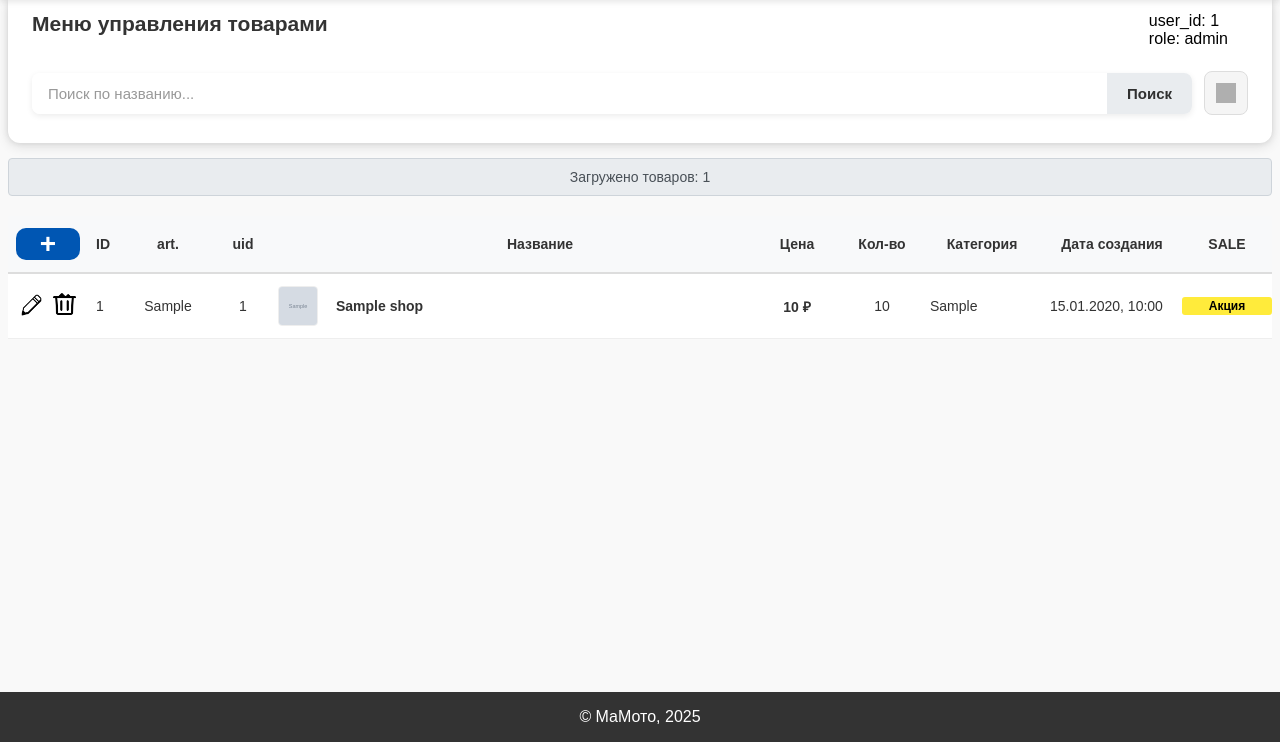
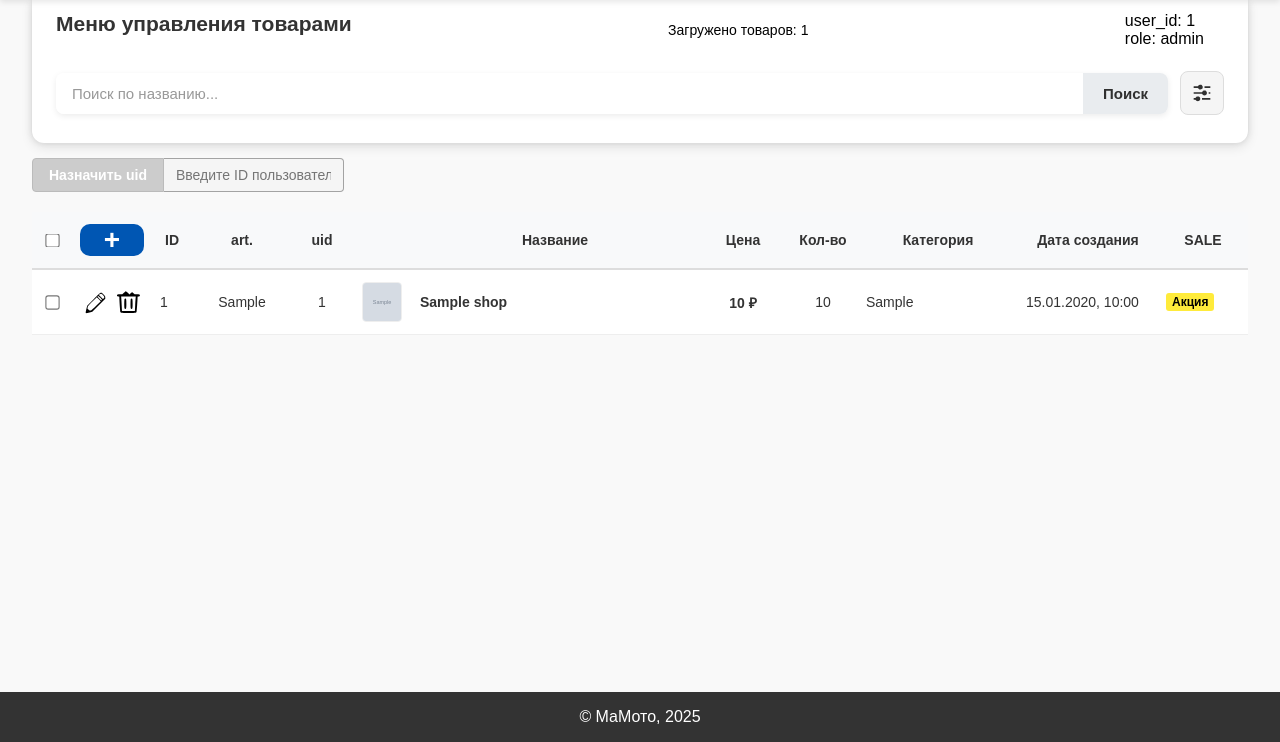
Before and after one commit to maxche88/Flask_SiteShop, a Flask app: template templates/product/edit_product_panel.html in a window 1280 px wide. Shown: the part 58-800 px from the top of the page. Run offline with Flask 3, Linux system fonts and the light colour scheme; the template is opened without the code that fills it: most values are stand-ins (such as "Sample title", 1, 10 or a date in 2020); grey boxes marked "Sample" are stand-in pictures; grey boxes are pictures that could not be loaded.

Commit message:
Добавлена массовая привязка товаров к пользователю, Добавлен столбец с чекбоксами в таблицу товаров для множественного выбора, Обновлён JavaScript: управление состоянием кнопки, валидация, отправка запроса

```diff
--- a/routes/product/routes_api.py
+++ b/routes/product/routes_api.py
@@ -220,6 +220,69 @@ def get_all_products():
 
     product_logger.info(f"Запрос списка товаров: page={page}, per_page={per_page}, filters={dict(args)}")
     return jsonify(result)
+
+
+@api_bp.route('/products/assign-uid', methods=['POST'])
+@jwt_required()
+def assign_user_to_products():
+    """
+    Назначить user_id выбранным товарам.
+    Доступно только suser и admin.
+    Проверяет, что целевой пользователь имеет роль suser или admin.
+    """
+    current_user_id = get_jwt_identity()
+    current_user = User.query.get(current_user_id)
+    if not current_user:
+        return jsonify({"error": "Пользователь не найден"}), 404
+
+    if current_user.role not in ('suser', 'admin'):
+        return jsonify({"error": "Недостаточно прав"}), 403
+
+    data = request.get_json()
+    if not data:
+        return jsonify({"error": "Тело запроса пустое"}), 400
+
+    product_ids = data.get('product_ids')
+    new_user_id = data.get('new_user_id')
+
+    if not product_ids or not isinstance(product_ids, list) or len(product_ids) == 0:
+        return jsonify({"error": "Необходимо указать хотя бы один ID товара"}), 400
+
+    if not new_user_id or not isinstance(new_user_id, int) or new_user_id <= 0:
+        return jsonify({"error": "new_user_id должен быть положительным целым числом"}), 400
+
+    # Проверяем, существует ли целевой пользователь и его роль
+    target_user = User.query.get(new_user_id)
+    if not target_user:
+        return jsonify({"error": "Пользователь с таким ID не найден"}), 404
+
+    if target_user.role not in ('suser', 'admin'):
+        return jsonify({"error": "Нельзя назначить товар пользователю без роли suser или admin"}), 400
+
+    try:
+        # Получаем товары, которые можно обновить
+        products = Shop.query.filter(Shop.id.in_(product_ids)).all()
+        if len(products) != len(product_ids):
+            found_ids = {p.id for p in products}
+            missing = [pid for pid in product_ids if pid not in found_ids]
+            return jsonify({"error": f"Товары не найдены: {missing}"}), 404
+
+        # Обновляем user_id
+        for product in products:
+            product.user_id = new_user_id
+
+        db.session.commit()
+
+        product_logger.info(f"Пользователь {current_user_id} назначил user_id={new_user_id} для товаров: {product_ids}")
+        return jsonify({
+            "success": True,
+            "message": f"UID {new_user_id} успешно назначен {len(products)} товарам"
+        }), 200
+
+    except Exception as e:
+        db.session.rollback()
+        product_logger.exception(f"Ошибка при назначении UID {new_user_id} товарам {product_ids}: {e}")
+        return jsonify({"error": "Ошибка при обновлении базы данных"}), 500
 
 
 @api_bp.route('/products', methods=['POST'])
--- a/static/css/edit_product.css
+++ b/static/css/edit_product.css
@@ -1,10 +1,11 @@
 /* Основной контейнер панели */
 .container-panel {
-    max-width: 1400px;
-    margin: auto;
+    width: 100%;
+    max-width: 100%;
+    margin: 0 auto;
+    padding: 0 24px;
+    box-sizing: border-box;
 }
-
-
 
 /*Контейнер с информацией о пользователе и заголовок*/
 .info-suser {
@@ -87,6 +88,63 @@
     align-items: center;
 }
 
+
+/* Контейнер для кнопки и поля ввода UID */
+.button-container {
+    display: flex;
+    align-items: center;
+    gap: 0; /* убираем зазор — они "склеятся" */
+    margin: 15px 0;
+}
+
+/* Кнопка */
+.btn-product {
+    padding: 8px 16px;
+    font-size: 14px;
+    font-weight: 600;
+    color: #fff;
+    background-color: #0056b3;
+    border: 1px solid #004494;
+    border-radius: 4px 0 0 4px; /* скругление ТОЛЬКО слева */
+    cursor: pointer;
+    transition: background-color 0.2s;
+}
+
+.btn-product:hover:not(:disabled) {
+    background-color: #007bff;
+}
+
+.btn-product:disabled {
+    background-color: #ccc;
+    border-color: #bbb;
+    cursor: not-allowed;
+}
+
+/* Поле ввода UID */
+.uid-input {
+    padding: 8px 12px;
+    font-size: 14px;
+    border: 1px solid #a3a3a3;
+    border-left: none;
+    border-radius: 0 4px 4px 0;
+    outline: none;
+    width: 180px;
+    box-sizing: border-box;
+}
+
+.uid-input:disabled {
+    background-color: #f5f5f5;
+    color: #999;
+    cursor: not-allowed;
+}
+
+.uid-input::-webkit-outer-spin-button,
+.uid-input::-webkit-inner-spin-button {
+    -webkit-appearance: none;
+    margin: 0;
+}
+
+
 /* Стиль для чекбокса в фильтрах */
 .filters-form .checkbox-label {
     display: flex;
@@ -98,7 +156,6 @@
     flex-direction: row;
 }
 
-
 .filters-form .checkbox-label input[type="checkbox"] {
     margin: 0;
     transform: scale(1.1);
@@ -106,7 +163,6 @@
 
 /* Информационные сообщения */
 .info-messages {
-    margin: 15px 0;
     padding: 10px 15px;
     border-radius: 4px;
     font-size: 14px;
@@ -114,11 +170,6 @@
     min-height: 24px;
 }
 
-.info-messages.info {
-    background-color: #e9ecef;
-    color: #495057;
-    border: 1px solid #ced4da;
-}
 
 .info-messages.success {
     background-color: #d4edda;
@@ -150,36 +201,39 @@
     margin: 20px 0;
 }
 
-/* Заголовок таблицы */
-.grid-header {
+/* Заголовок таблицы и строки */
+.grid-header,
+.product-row {
     display: grid;
-    /* Колонки */
     grid-template-columns:
+        [select] 40px
         [actions] 80px
-        [id] 30px
+        [id] 40px
         [article] 100px
-        [seller] 50px
+        [seller] 60px
         [image] 60px
-        [name] minmax(100px, 1fr)
+        [name] 1fr
         [price] 90px
-        [qty] 80px
-        [category] 120px
+        [qty] 70px
+        [category] minmax(100px, 160px)
         [date] 140px
         [sale] 90px;
     gap: 0;
+    padding: 12px 0;
+    align-items: center;
+}
+
+.grid-header {
     background-color: #f8f9fa;
     font-weight: bold;
     color: #333;
     border-bottom: 2px solid #ddd;
-    padding: 12px 0;
-    align-items: center;
 }
 
 .grid-header > div {
     padding: 0 8px;
     text-align: center;
     font-size: 14px;
-    /* Добавлено для синхронизации с ячейками строк */
     overflow: hidden;
     text-overflow: ellipsis;
     white-space: nowrap;
@@ -192,25 +246,25 @@
     gap: 0;
 }
 
+/* Столбец с чекбоксами */
+.checkbox-cell,
+.checkbox-cell-header {
+    display: flex;
+    justify-content: center;
+    align-items: center;
+    padding: 0 8px;
+}
+
+.checkbox-cell input[type="checkbox"],
+.checkbox-cell-header input[type="checkbox"] {
+    margin: 0;
+    transform: scale(1.1);
+    cursor: pointer;
+}
+
 /* Строка товара */
 .product-row {
-    display: grid;
-    grid-template-columns:
-        [actions] 80px
-        [id] 30px
-        [article] 100px
-        [seller] 50px
-        [image] 60px
-        [name] minmax(100px, 1fr)
-        [price] 90px
-        [qty] 80px
-        [category] 120px
-        [date] 140px
-        [sale] 90px;
-    gap: 0;
-    padding: 12px 0;
     border-bottom: 1px solid #eee;
-    align-items: center;
     background-color: #fff;
     transition: background-color 0.2s;
 }
@@ -250,7 +304,6 @@
     font-weight: bold;
     text-decoration: none;
     color: #333;
-    /* Добавлено, чтобы не ломалось при узкой колонке */
     overflow: hidden;
     text-overflow: ellipsis;
     white-space: nowrap;
@@ -280,7 +333,7 @@
 
 /* Бейдж "SALE" */
 .badge_edit {
-    display: none; /* по умолчанию скрыт */
+    display: none;
     padding: 2px 6px;
     font-size: 12px;
     font-weight: bold;
@@ -291,7 +344,6 @@
     text-align: center;
 }
 
-
 /* Кнопки действий */
 .actions-cell {
     display: flex;
@@ -299,16 +351,22 @@
     gap: 8px;
 }
 
-.actions-cell .edit-icon img,
-.actions-cell .remove-icon img {
+.actions-cell button {
+    background: none;
+    border: none;
+    padding: 0;
+    cursor: pointer;
+    color: black;
     width: 25px;
     height: 25px;
-    transition: filter 0.2s;
+    display: flex;
+    align-items: center;
+    justify-content: center;
+    transition: color 0.2s;
 }
 
-.actions-cell .edit-icon img:hover,
-.actions-cell .remove-icon img:hover {
-    filter: invert(28%) sepia(97%) saturate(1800%) hue-rotate(355deg) brightness(100%) contrast(100%);
+.actions-cell button:hover {
+    color: #1E90FF;
 }
 
 /* Кнопка добавления в товара */
--- a/static/js/suser_panel.js
+++ b/static/js/suser_panel.js
@@ -1,10 +1,11 @@
 // Панель управления товарами — менеджер (suser)
 
 document.addEventListener('DOMContentLoaded', function () {
+    // Элементы DOM
+    const selectAllCheckbox = document.getElementById('select-all');
     const gridBody = document.getElementById('products-grid-body');
     const infoPanel = document.getElementById('info-panel');
 
-    // DOM-элементы фильтров
     const searchInput = document.getElementById('search-input');
     const sortSelect = document.getElementById('sort-select');
     const priceMinInput = document.getElementById('price_min');
@@ -15,6 +16,10 @@ document.addEventListener('DOMContentLoaded', function () {
     const advancedFilters = document.getElementById('advanced-filters');
     const clearFiltersBtn = document.getElementById('clear-filters');
     const searchBtn = document.getElementById('search-btn');
+
+    // Элементы для массового назначения UID
+    const btnUpdateUid = document.getElementById('btnUpdateUid');
+    const uidInput = document.getElementById('uid-input');
 
     let isLoading = false;
     let currentProductCount = 0;
@@ -36,6 +41,89 @@ document.addEventListener('DOMContentLoaded', function () {
         if (!el) return undefined;
         const value = parseFloat(el.value);
         return isNaN(value) ? undefined : value;
+    }
+
+    // Обновление состояния кнопки "Назначить uid"
+    function updateAssignButtonState() {
+        const anyChecked = gridBody.querySelectorAll('.row-checkbox:checked').length > 0;
+        if (btnUpdateUid) btnUpdateUid.disabled = !anyChecked;
+        if (uidInput) uidInput.disabled = !anyChecked;
+    }
+
+    // === Обработчики чекбоксов ===
+
+    if (selectAllCheckbox && gridBody) {
+        selectAllCheckbox.addEventListener('change', function () {
+            const checkboxes = gridBody.querySelectorAll('.row-checkbox');
+            checkboxes.forEach(cb => {
+                cb.checked = selectAllCheckbox.checked;
+            });
+            updateAssignButtonState();
+        });
+
+        gridBody.addEventListener('change', function (e) {
+            if (e.target.classList.contains('row-checkbox')) {
+                const allCheckboxes = gridBody.querySelectorAll('.row-checkbox');
+                const allChecked = Array.from(allCheckboxes).every(cb => cb.checked);
+                selectAllCheckbox.checked = allChecked;
+                updateAssignButtonState();
+            }
+        });
+    }
+
+    // === Отправка массового назначения UID ===
+
+    if (btnUpdateUid) {
+        btnUpdateUid.addEventListener('click', async function () {
+            const uidValue = uidInput?.value?.trim();
+            if (!uidValue) {
+                alert('Пожалуйста, введите ID пользователя');
+                return;
+            }
+
+            const uid = parseInt(uidValue, 10);
+            if (uid <= 0 || !Number.isInteger(uid)) {
+                alert('ID должен быть положительным целым числом');
+                return;
+            }
+
+            const checkedCheckboxes = gridBody.querySelectorAll('.row-checkbox:checked');
+            const productIds = Array.from(checkedCheckboxes)
+                .map(cb => cb.closest('.product-row')?.dataset.productId)
+                .filter(id => id); // игнорируем строки без data-product-id
+
+            if (productIds.length === 0) {
+                alert('Не выбрано ни одного товара');
+                return;
+            }
+
+            try {
+                const response = await fetch('/api/products/assign-uid', {
+                    method: 'POST',
+                    headers: {
+                        'Content-Type': 'application/json',
+                        // Если JWT в куках — заголовок не нужен
+                    },
+                    credentials: 'same-origin',
+                    body: JSON.stringify({
+                        product_ids: productIds,
+                        new_user_id: uid
+                    })
+                });
+
+                const data = await response.json();
+
+                if (response.ok) {
+                    alert('UID успешно назначен');
+                    loadProducts(); // перезагрузить список
+                } else {
+                    alert('Ошибка: ' + (data.error || 'Неизвестная ошибка'));
+                }
+            } catch (error) {
+                console.error('Ошибка при назначении UID:', error);
+                alert('Ошибка сети. Проверьте консоль.');
+            }
+        });
     }
 
     // === Получение текущих фильтров ===
@@ -60,13 +148,15 @@ document.addEventListener('DOMContentLoaded', function () {
         isLoading = true;
 
         clearGrid();
+        if (selectAllCheckbox) selectAllCheckbox.checked = false;
+        updateAssignButtonState();
         showMessage('Загрузка...', 'info');
 
         const filters = getFilters();
         const url = new URL('/api/products', window.location.origin);
         url.searchParams.append('all', '1');
 
-        // Фильтр по владельцу (только свои товары)
+        // Фильтр по владельцу (только свои товары для suser)
         if (window.CURRENT_USER_ROLE === 'suser' && window.CURRENT_USER_ID) {
             url.searchParams.append('user_id', window.CURRENT_USER_ID);
         }
@@ -86,7 +176,8 @@ document.addEventListener('DOMContentLoaded', function () {
         try {
             const response = await fetch(url, {
                 method: 'GET',
-                headers: { 'Accept': 'application/json' }
+                headers: { 'Accept': 'application/json' },
+                credentials: 'same-origin'
             });
 
             if (!response.ok) throw new Error(`HTTP ${response.status}`);
@@ -101,6 +192,9 @@ document.addEventListener('DOMContentLoaded', function () {
                     const fragment = template.content.cloneNode(true);
                     const row = fragment.querySelector('.product-row');
                     if (!row) return;
+
+                    // Присваиваем data-product-id для массовых операций
+                    row.dataset.productId = product.id;
 
                     // ID
                     const idCell = row.querySelector('.id-cell');
@@ -183,10 +277,15 @@ document.addEventListener('DOMContentLoaded', function () {
                         }
                     }
 
-                    // Кнопки
+                    // Кнопки редактирования и удаления
                     const editBtn = row.querySelector('.edit-icon');
                     if (editBtn) {
-                        editBtn.href = `/edit-product/${product.id}`;
+                        // При клике кнопка ведёт на страницу редактирования
+                        const link = document.createElement('a');
+                        link.href = `/edit-product/${product.id}`;
+                        link.style.display = 'contents';
+                        editBtn.replaceWith(link);
+                        link.appendChild(editBtn.cloneNode(true));
                     }
 
                     const removeBtn = row.querySelector('.remove-icon');
@@ -203,7 +302,7 @@ document.addEventListener('DOMContentLoaded', function () {
                                 const result = await res.json();
 
                                 if (res.ok) {
-                                    row.closest('.product-row')?.remove();
+                                    row.remove();
                                     currentProductCount = Math.max(0, currentProductCount - 1);
                                     showMessage(
                                         currentProductCount > 0
@@ -238,25 +337,21 @@ document.addEventListener('DOMContentLoaded', function () {
         }
     }
 
-    // === Обработчики ===
+    // === Обработчики фильтров ===
 
-    // Переключение видимости фильтров
     toggleFiltersBtn?.addEventListener('click', () => {
         advancedFilters.classList.toggle('advanced_filters--visible');
     });
 
-    // Применение фильтров
     function applyFilters() {
         loadProducts();
     }
 
-    // Кнопка "Поиск"
     searchBtn?.addEventListener('click', applyFilters);
     searchInput?.addEventListener('keypress', e => {
         if (e.key === 'Enter') applyFilters();
     });
 
-    // Сортировка, чекбоксы, цена — применяются мгновенно
     sortSelect?.addEventListener('change', applyFilters);
     saleCheckbox?.addEventListener('change', applyFilters);
     priceMinInput?.addEventListener('change', applyFilters);
@@ -265,7 +360,6 @@ document.addEventListener('DOMContentLoaded', function () {
         cb.addEventListener('change', applyFilters);
     });
 
-    // Сброс фильтров
     clearFiltersBtn?.addEventListener('click', () => {
         searchInput.value = '';
         sortSelect.value = '';
--- a/templates/base.html
+++ b/templates/base.html
@@ -12,7 +12,7 @@
 
 <body class="page">
     {# Подключаем макрос иконок #}
-    {% from 'macros/icons.html' import logo, shop_cart, user_account, filter as icon_filter, cart_add_mini, custom_icon, chat, delete_product %}
+    {% from 'macros/icons.html' import logo, shop_cart, user_account, filter as icon_filter, cart_add_mini, custom_icon, chat, delete_product, eye_close, eye_open, edit_product %}
     <header class="header">
         <div class="logo">
             <a href="/">
--- a/templates/product/edit_product_panel.html
+++ b/templates/product/edit_product_panel.html
@@ -3,7 +3,6 @@
 
 {% block link %}
   {{ super() }}  <!-- Подключает base.css из родителя -->
-  <link rel="stylesheet" type="text/css" href="{{ url_for('static', filename='css/auth_form.css') }}">
   <link rel="stylesheet" type="text/css" href="{{ url_for('static', filename='css/edit_product.css') }}">
 {% endblock %}
 
@@ -27,6 +26,9 @@
                     <h2>Меню управления товарами</h2>
                 </div>
 
+                <!-- Информационная панель: сообщения и счётчик -->
+                <div id="info-panel" class="info-messages hidden"></div>
+
                 <div class="user_info">
                     <p>user_id: {{ user_id }}</p>
                     <p>role: {{ role }}</p>
@@ -40,7 +42,7 @@
                     </div>
                     <div class="filters-wrapper">
                         <button class="filter_toggle" id="toggle-filters">
-                            <img src="{{ url_for('static', filename='img/other/filter.png') }}" alt="filter" class="btn-icon">
+                            {{ icon_filter(size=24, cls="btn-icon") }}
                         </button>
                         <div class="advanced_filters" id="advanced-filters">
                             <div class="filters-inner">
@@ -131,20 +133,32 @@
         </div>
     </div>
 
-    <!-- Информационная панель: сообщения и счётчик -->
-    <div id="info-panel" class="info-messages hidden"></div>
+    <div class="button-container">
+        <button class="btn-product" id="btnUpdateUid" disabled>Назначить uid</button>
+        <input
+            type="number"
+            id="uid-input"
+            placeholder="Введите ID пользователя"
+            min="1"
+            disabled
+            class="uid-input"
+        >
+    </div>
 
     <!-- Сетка товаров (CSS Grid) -->
-    <div class="table-container">
+    <div class="table-container full-width-table">
         <div class="products-grid-table">
             <div class="grid-header">
+                <div class="checkbox-cell-header">
+                    <input type="checkbox" id="select-all" title="Выбрать все">
+                </div>
                 <div class="header-actions">
                     <a href="/add-product" class="add-btn" title="Добавить новый товар">+</a>
                 </div>
                 <div>ID</div>
                 <div>art.</div>
                 <div>uid</div>
-                <div></div> <!-- Изображение -->
+                <div></div>
                 <div>Название</div>
                 <div>Цена</div>
                 <div>Кол-во</div>
@@ -160,14 +174,19 @@
 
     <template id="product-row-template">
         <div class="product-row">
+            <!-- Чекбокс выбора -->
+            <div class="checkbox-cell">
+                <input type="checkbox" class="row-checkbox" title="Выбрать товар">
+            </div>
+
             <!-- Действия -->
             <div class="actions-cell">
-                <a href="#" class="edit-icon" title="Редактировать карточку">
-                    <img class="img_c" src="{{ url_for('static', filename='img/other/edit_product.png') }}" alt="Edit" width="25" height="25">
-                </a>
-                <a href="#" class="remove-icon" title="Удалить карточку">
-                    <img class="img_c" src="{{ url_for('static', filename='img/other/delete_product.png') }}" alt="Remove" width="25" height="25">
-                </a>
+                <button type="button" class="edit-icon" title="Редактировать карточку">
+                    {{ edit_product(size=25, cls="") }}
+                </button>
+                <button type="button" class="remove-icon" title="Удалить карточку">
+                    {{ delete_product(size=25, cls="") }}
+                </button>
             </div>
 
             <div class="cell id-cell"></div>
@@ -183,8 +202,7 @@
             <div class="cell quantity-cell"></div>
             <div class="cell category-cell"></div>
             <div class="cell created-at-cell"></div>
-            <span class="badge_edit"></span>
-            </div>
+            <div class="cell"><span class="badge_edit"></span></div>
         </div>
     </template>
 
```
Also changed, not shown: templates/auth/login.html (+6 -4 lines), templates/auth/register.html (+6 -4 lines), templates/auth/reset_password_form.html (+7 -6 lines).
